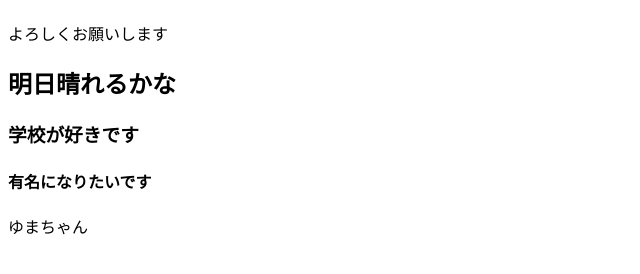
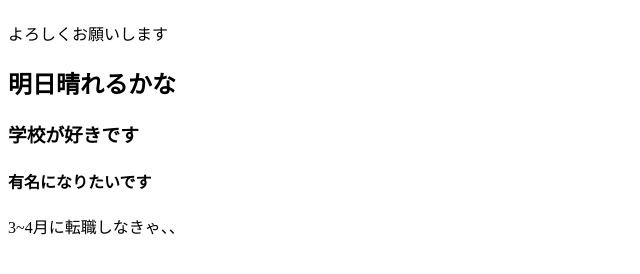
Before and after one commit to kaito1106/git_tutorial_bak, a plain HTML site: page index.html in a window 1280 px wide. Shown: the part 54-328 px from the top of the page, without its empty margins (0-640 px from the left). Drawn offline with Linux system fonts and the light colour scheme.

Commit message:
とりあえず

```diff
--- a/index.html
+++ b/index.html
@@ -3,4 +3,4 @@
 <h2>明日晴れるかな</h2>
 <h3>学校が好きです</h3>
 <h4>有名になりたいです</h4>
-<p>ゆまちゃん</p>
+<p>3~4月に転職しなきゃ、、</p>
```
